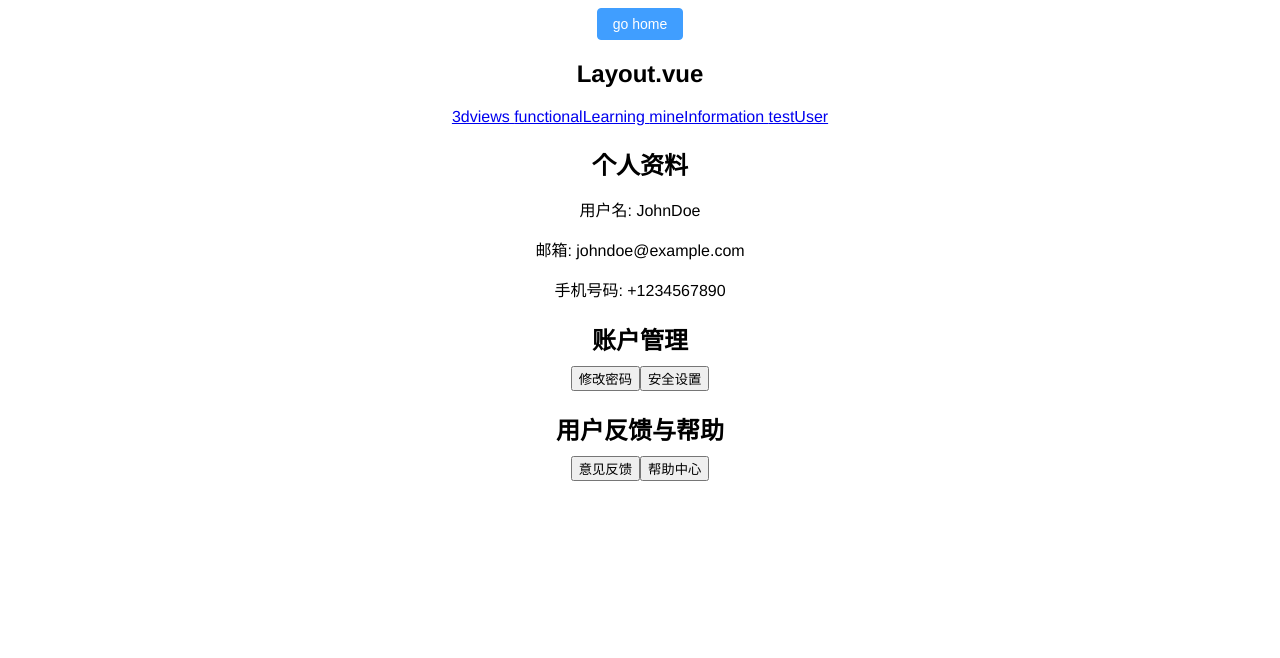
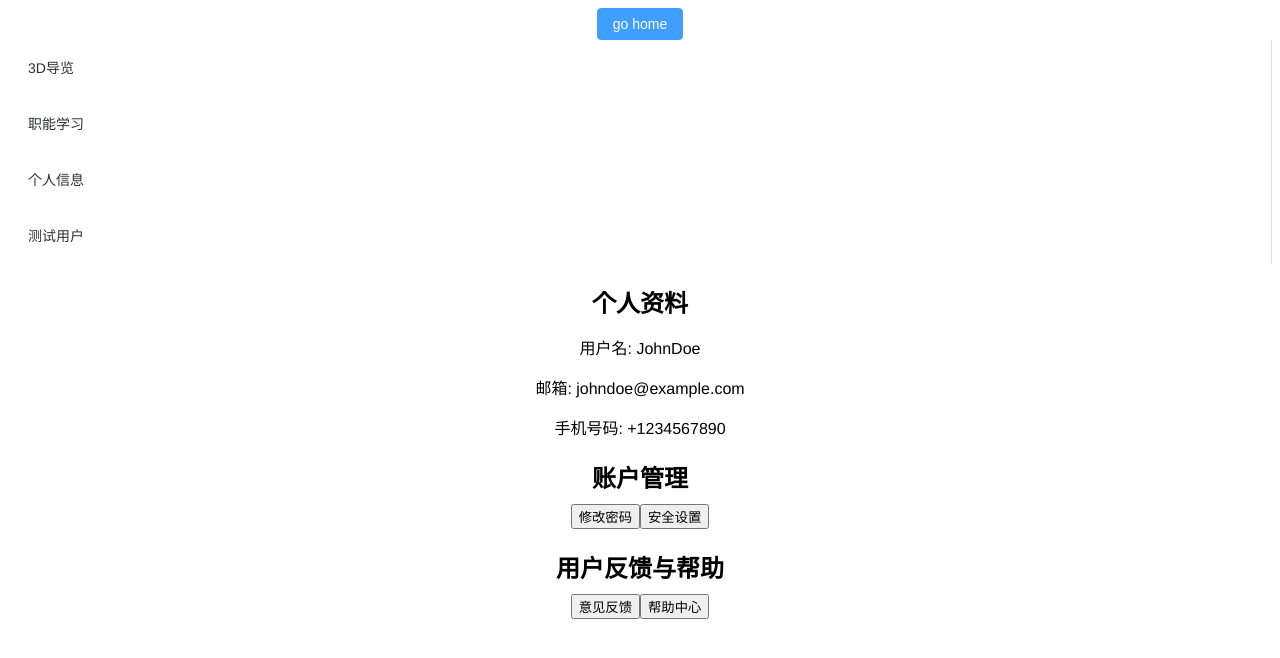
Before and after one commit to ZixuanMu/virtual_hospital, a Vue app in the folder virtual_hospital_system/: page /mineInformation in a window 1280 px wide. Shown: the top 658 px of the page. Built offline with nearby package versions, Linux system fonts and the light colour scheme.

Commit message:
myLayout

```diff
--- a/virtual_hospital_system/src/Layout/myLayout.vue
+++ b/virtual_hospital_system/src/Layout/myLayout.vue
@@ -1,16 +1,36 @@
 <template>
     <div>
-      <h2>Layout.vue</h2>
-      <router-link to="/3dviews">3dviews </router-link>
-      <router-link to="/functionalLearning">functionalLearning </router-link>
-      <router-link to="/mineInformation">mineInformation </router-link>
-      <router-link to="/testUser">testUser </router-link>
+      <el-menu :default-active="activeIndex" mode="vertical" @select="handleMenuSelect">
+        <el-menu-item index="/3dviews" @click="navigateTo('/3dviews')">
+          3D导览
+        </el-menu-item>
+        <el-menu-item index="/functionalLearning" @click="navigateTo('/functionalLearning')">
+          职能学习
+        </el-menu-item>
+        <el-menu-item index="/mineInformation" @click="navigateTo('/mineInformation')">
+          个人信息
+        </el-menu-item>
+        <el-menu-item index="/testUser" @click="navigateTo('/testUser')">
+          测试用户
+        </el-menu-item>
+        <!-- 更多导航栏项 -->
+      </el-menu>
       <router-view></router-view>
     </div>
   </template>
 
   <script>
+  import { useRouter } from 'vue-router'
   export default {
+    setup(){
+    const router = useRouter();
+    const navigateTo = (path) => {
+      router.push(path);
+    };
+    return {
+      navigateTo
+    };
+  }
   }
   </script>
 
```
